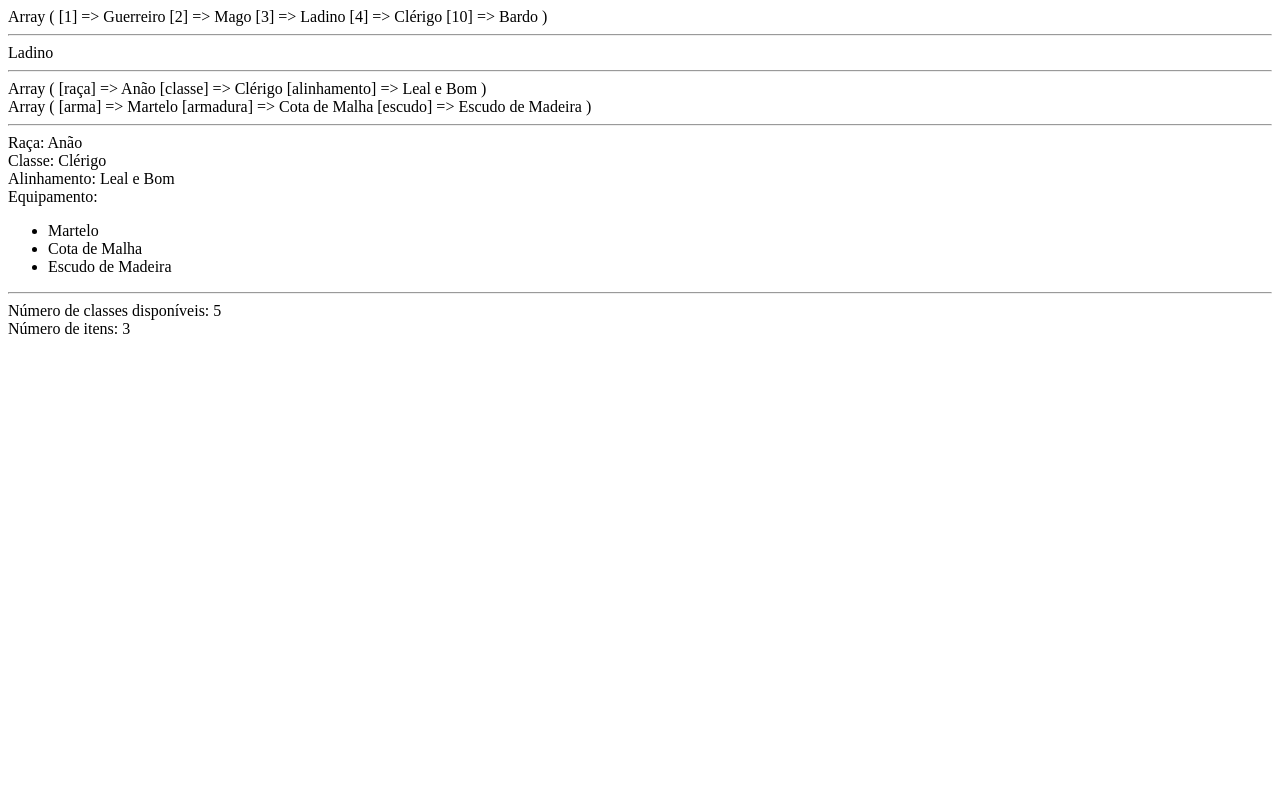
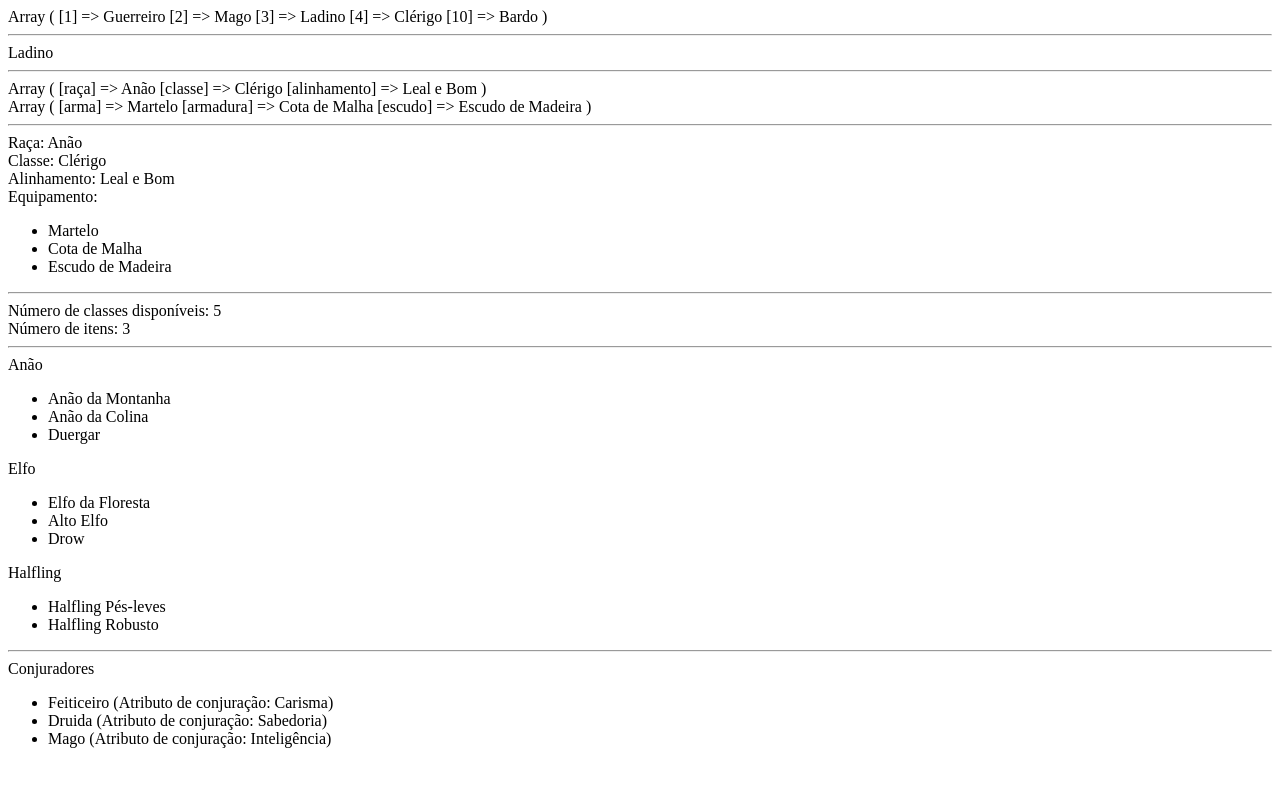
Before and after one commit to TaffarelXavier/estudos-php, a PHP site: page /08-arrays.php in a window 1280 px wide. Shown: the top 787 px of the page. Run offline with PHP 8.4, Linux system fonts and the light colour scheme.

Commit message:
Aula 10 - Arrays #3

```diff
--- a/php-basico/08-arrays.php
+++ b/php-basico/08-arrays.php
@@ -41,3 +41,32 @@
   echo "Número de classes disponíveis: " . count($classes) . "<br />";
   $itens = count($equipamento);
   echo "Número de itens: $itens";
+
+  echo "<hr />";
+
+  $raças = array(
+      "Anão" => array("Anão da Montanha", "Anão da Colina", "Duergar"),
+      "Elfo" => array("Elfo da Floresta", "Alto Elfo", "Drow"),
+      "Halfling" => array("Halfling Pés-leves", "Halfling Robusto"),
+  );
+
+  $i = 0;
+  foreach($raças as $raça) {
+    $chave = array_keys($raças);
+    echo $chave[$GLOBALS['i']] . "<ul>";
+    foreach($raça as $subraça) {
+      echo "<li>$subraça</li>";
+    }
+    echo "</ul>";
+    $GLOBALS['i']++;
+  }
+
+  echo "<hr />";
+
+  $conjuradores = ["Carisma" => "Feiticeiro", "Sabedoria" => "Druida", "Inteligência" => "Mago"];
+
+  echo "Conjuradores <ul>";
+  foreach($conjuradores as $atributo => $classe) {
+    echo "<li>$classe (Atributo de conjuração: $atributo)</li>";
+  }
+  echo "</ul>";
```
Lines whose indentation alone changed are shown as unchanged.
